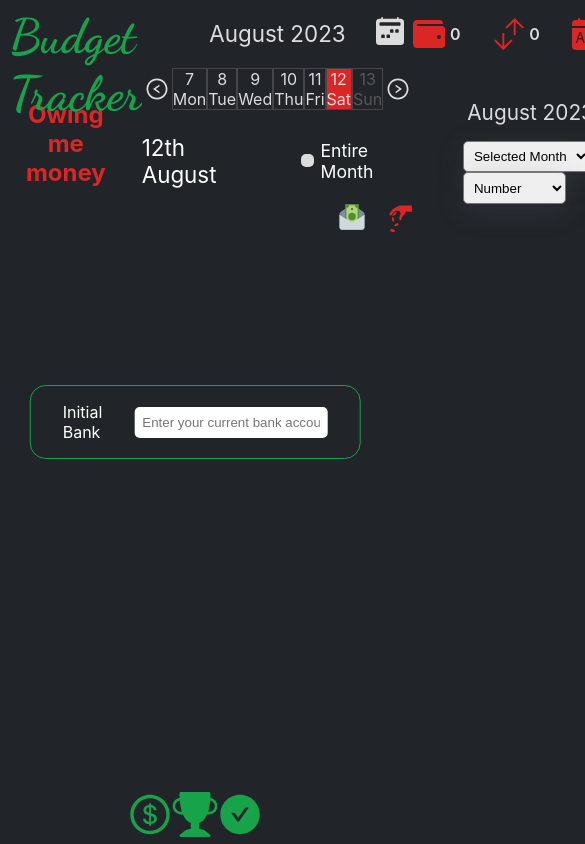
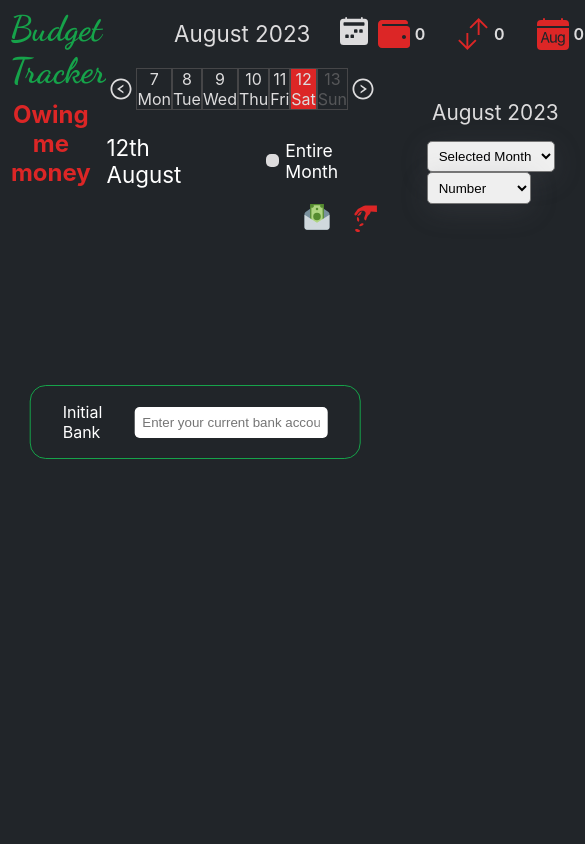
Before and after one commit to almasiwe11/BudgetTracker, a React app: page / in a window 390 px wide. Shown: the top 844 px of the page, 585 px wide, since content can reach past the window. Built offline with nearby package versions, Linux system fonts and the light colour scheme; the HTML template or start-up script is replaced by a standard one; a web font is replaced by a local one.

Commit message:
will be making responsive

```diff
--- a/src/App.jsx
+++ b/src/App.jsx
@@ -55,7 +55,7 @@ function App() {
           selectedDay={selectedDay}
         />
       </>
-      <AllApps />
+      {/* <AllApps /> */}
       <CalendarGrid
         today={today}
         setToday={setToday}
--- a/src/app.scss
+++ b/src/app.scss
@@ -1,6 +1,6 @@
 .app {
   display: grid;
-  grid-template-columns: 1fr 2fr 1fr;
+  grid-template-columns: 1fr minmax(24rem 2fr) minmax(15rem 1fr);
   grid-template-rows: 8vh min-content 1fr 7vh;
   width: 95%;
   margin: 0 auto;
--- a/src/components/Header/header.scss
+++ b/src/components/Header/header.scss
@@ -1,17 +1,3 @@
-/* .header {
-  color: var(--color-grey-light);
-  height: 3.5rem;
-  display: flex;
-  justify-content: space-between;
-  align-items: center;
-  gap: 0.7rem;
-  position: relative;
-  font-size: 1.4rem;
-  padding: 0 4%;
-  padding-top: 1%;
-  margin-bottom: 0.5rem;
-} */
-
 .toggleView {
   position: absolute;
   right: 3.5%;
@@ -65,11 +51,8 @@
   display: flex;
   justify-content: end;
   gap: 2rem;
+}
 
-  & > * {
-    // border: 1px solid red;
-  }
-}
 .wallet-icon {
   fill: var(--color-green);
   height: 32px;
@@ -88,3 +71,9 @@
 .stats-header {
   margin-bottom: 1rem;
 }
+
+@media (max-width: 1243px) {
+  .logo {
+    font-size: 2.2rem;
+  }
+}
--- a/style.css
+++ b/style.css
@@ -54,19 +54,6 @@
   cursor: pointer;
 }
 
-/* .header {
-  color: var(--color-grey-light);
-  height: 3.5rem;
-  display: flex;
-  justify-content: space-between;
-  align-items: center;
-  gap: 0.7rem;
-  position: relative;
-  font-size: 1.4rem;
-  padding: 0 4%;
-  padding-top: 1%;
-  margin-bottom: 0.5rem;
-} */
 .toggleView {
   position: absolute;
   right: 3.5%;
@@ -121,6 +108,7 @@
   justify-content: end;
   gap: 2rem;
 }
+
 .wallet-icon {
   fill: var(--color-green);
   height: 32px;
@@ -140,6 +128,11 @@
   margin-bottom: 1rem;
 }
 
+@media (max-width: 1243px) {
+  .logo {
+    font-size: 2.2rem;
+  }
+}
 .tracker {
   display: flex;
   flex-direction: column;
@@ -354,7 +347,7 @@ input[type=number] {
 
 .app {
   display: grid;
-  grid-template-columns: 1fr 2fr 1fr;
+  grid-template-columns: 1fr minmax(24rem 2fr) minmax(15rem 1fr);
   grid-template-rows: 8vh min-content 1fr 7vh;
   width: 95%;
   margin: 0 auto;
```
Also changed, not shown: 1 other file (tests, documents, lock files or other folders).
